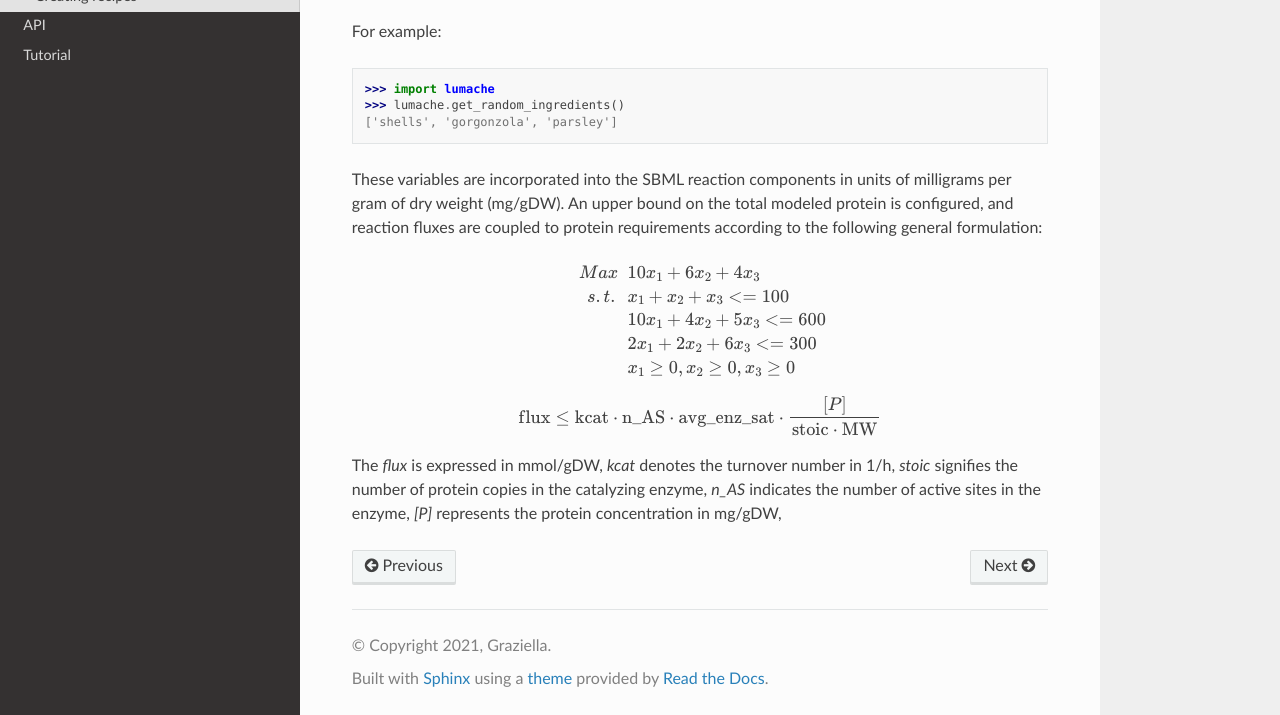
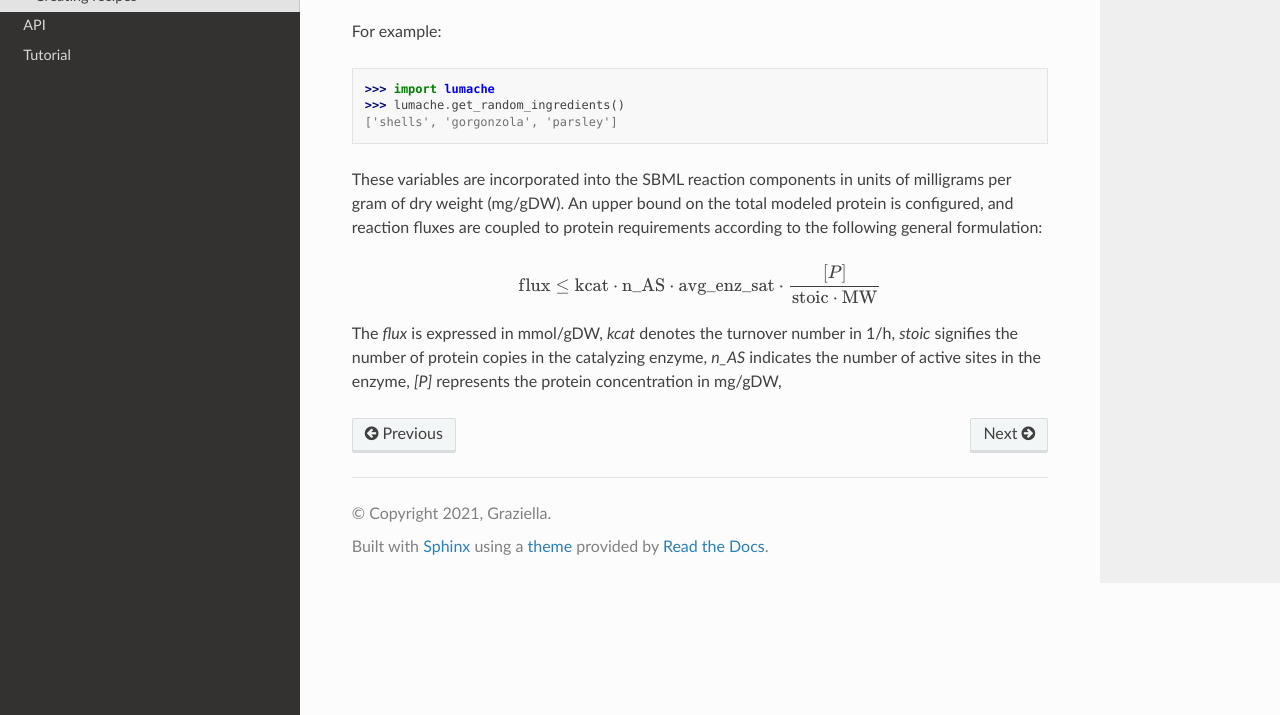
Before and after one commit to SchubertP/rtd-tutorial, a Sphinx documentation site: the page built from docs/source/usage.rst, in a window 1280 px wide and 900 px high, scrolled down 577 px, cut to the strip 185-900 px from the top of the window. Built offline with Sphinx 7.4.7 and the Read the Docs theme 3.1.0, drawn with Linux system fonts in a browser that asks for light colours.

Commit message:
conf wiht latex commandsxx

```diff
--- a/docs/source/usage.rst
+++ b/docs/source/usage.rst
@@ -37,19 +37,7 @@ These variables are incorporated into the SBML reaction components in units of m
 
 .. math::
 
-    \begin{aligned}
-        Max~ & ~ 10 x_1 + 6 x_2 + 4 x_3 \\
-        s.t.~ & ~ x_1 + x_2 + x_3 <= 100 \\
-        ~ & ~ 10 x_1 + 4 x_2 + 5 x_3 <= 600 \\
-        ~ & ~ 2 x_1 + 2 x_2 + 6 x_3 <= 300 \\
-        ~ & ~ x_1 \geq 0, x_2 \geq 0, x_3 \geq 0
-    \end{aligned}
-
-
-.. math::
-
    \text{flux} \leq \text{kcat} \cdot \text{n_AS} \cdot \text{avg_enz_sat} \cdot \frac{[P]}{\text{stoic} \cdot \text{MW}}
 
 
-
 The *flux* is expressed in mmol/gDW, *kcat* denotes the turnover number in 1/h, *stoic* signifies the number of protein copies in the catalyzing enzyme, *n_AS* indicates the number of active sites in the enzyme, *\[P]* represents the protein concentration in mg/gDW,
```
